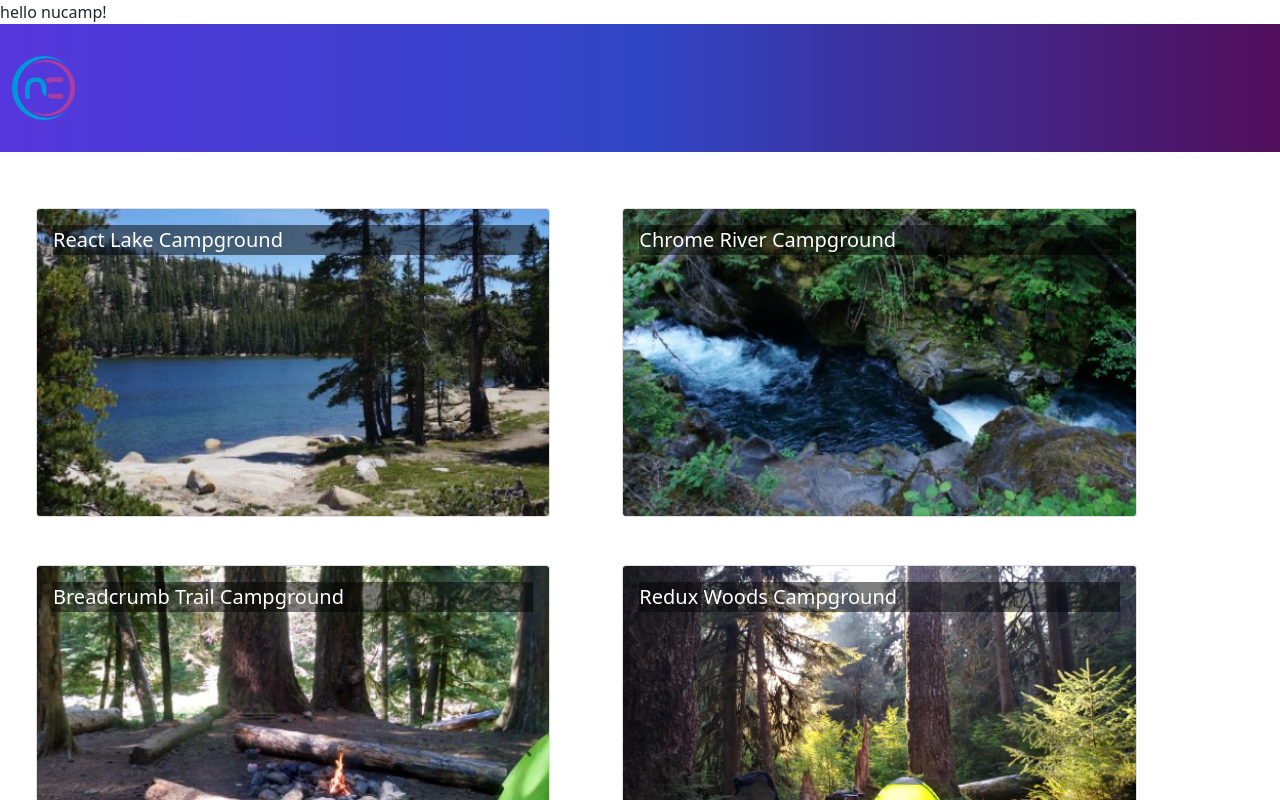
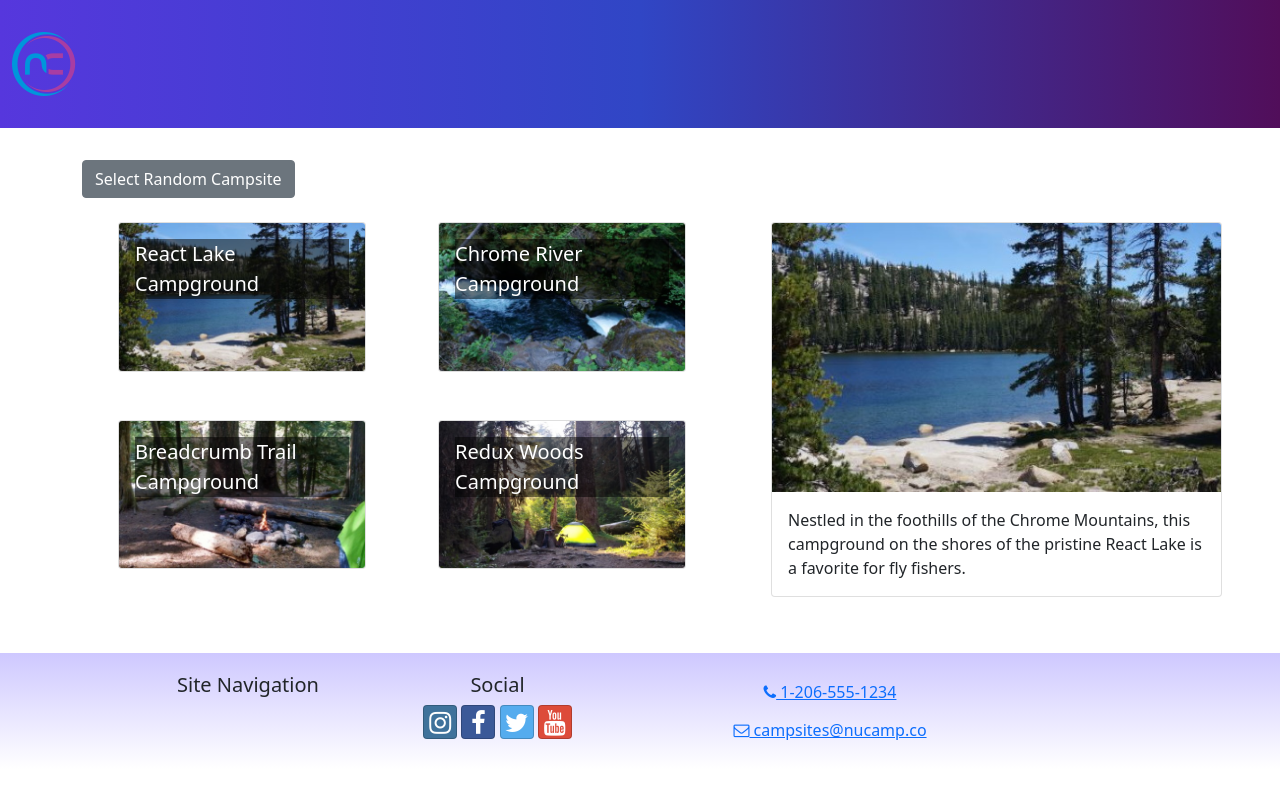
Before and after one commit to sandra-jk/nucampsite-react, a React (Create React App) app: page / in a window 1280 px wide. Shown: the top 800 px of the page. Built offline with nearby package versions, Linux system fonts and the light colour scheme.

Commit message:
CampsitesDirectoryPage and CampsitesDetail

```diff
--- a/src/App.js
+++ b/src/App.js
@@ -1,18 +1,16 @@
-import React from 'react';
-import './App.css';
 import Header from './components/Header';
 import Footer from './components/Footer';
-import CampsitesList from './features/campsites/CampsitesList.js';
+import CampsitesDirectoryPage from './pages/CampsitesDirectoryPage';
+import './App.css';
 
 function App() {
-  return (
-    <div className="App">
-      hello nucamp!
-        <Header />
-        <CampsitesList />
-        <Footer />
-    </div>
-  );
+    return (
+        <div className='App'>
+            <Header />
+            <CampsitesDirectoryPage />
+            <Footer />
+        </div>
+    );
 }
 
 export default App;
--- /dev/null
+++ b/src/features/campsites/CampsiteDetail.js
@@ -0,0 +1,18 @@
+import { Card, CardImg, CardText, CardBody, Col } from 'reactstrap';
+
+const CampsiteDetail = ( {campsite} ) => {
+    const { image, name, description } = campsite;
+
+    return (
+        <Col md='12' className='m-4'>
+            <Card>
+                <CardImg top src={image} alt={name} />
+                <CardBody>
+                    <CardText>{description}</CardText>
+                </CardBody>
+            </Card>
+        </Col>
+    );
+};
+
+export default CampsiteDetail;
--- /dev/null
+++ b/src/pages/CampsitesDirectoryPage.js
@@ -0,0 +1,31 @@
+import { Container, Row, Col, Button } from 'reactstrap';
+import CampsiteDetail from '../features/campsites/CampsiteDetail';
+import CampsitesList from '../features/campsites/CampsitesList';
+import { selectRandomCampsite } from '../features/campsites/campsitesSlice';
+
+const CampsitesDirectoryPage = () => {
+    let selectedCampsite = selectRandomCampsite();
+
+    const toggleCampsite = () => {
+        selectedCampsite = selectRandomCampsite();
+        console.log(selectedCampsite);
+    };
+
+    return (
+        <Container>
+            <Button onClick={() => toggleCampsite()}>
+                Select Random Campsite
+            </Button>
+            <Row>
+                <Col sm='5' md='7'>
+                    <CampsitesList />
+                </Col>
+                <Col sm='7' md='5'>
+                    <CampsiteDetail campsite={selectedCampsite} />
+                </Col>
+            </Row>
+        </Container>
+    );
+};
+
+export default CampsitesDirectoryPage;
```
